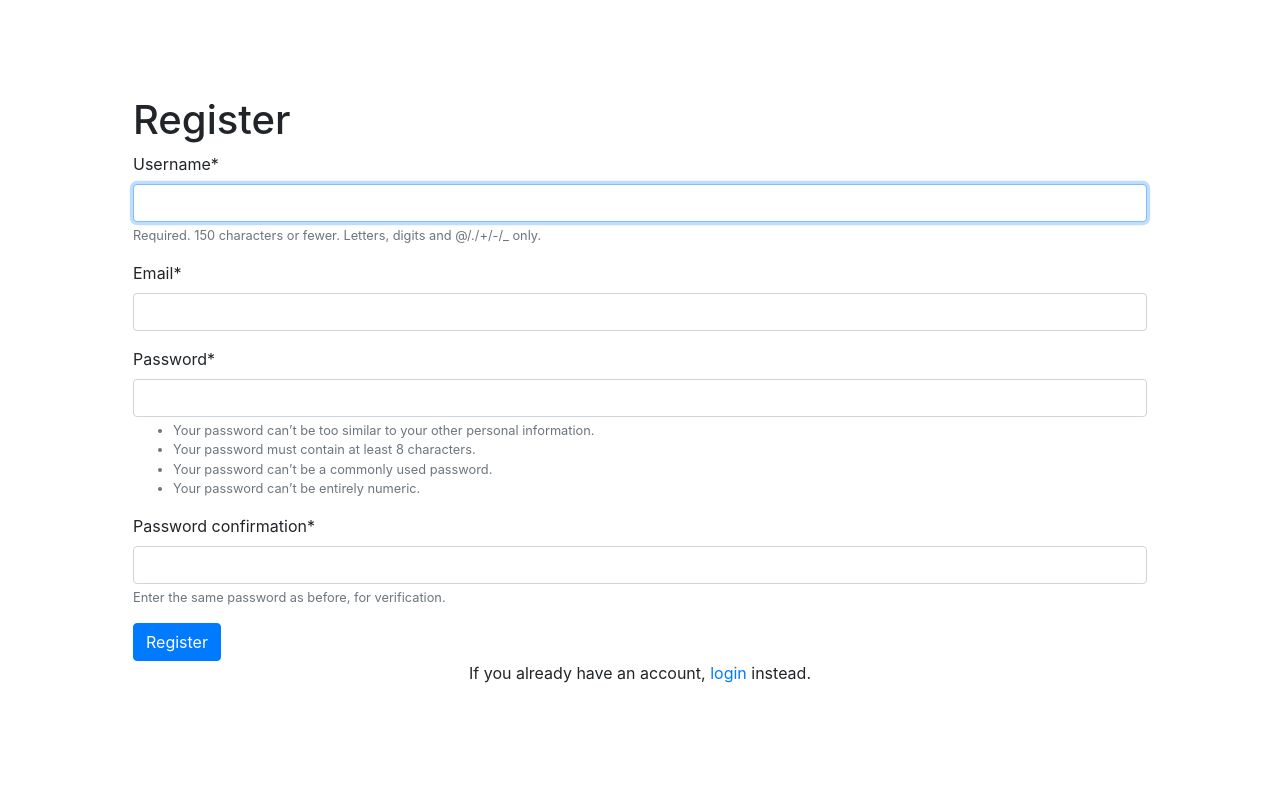
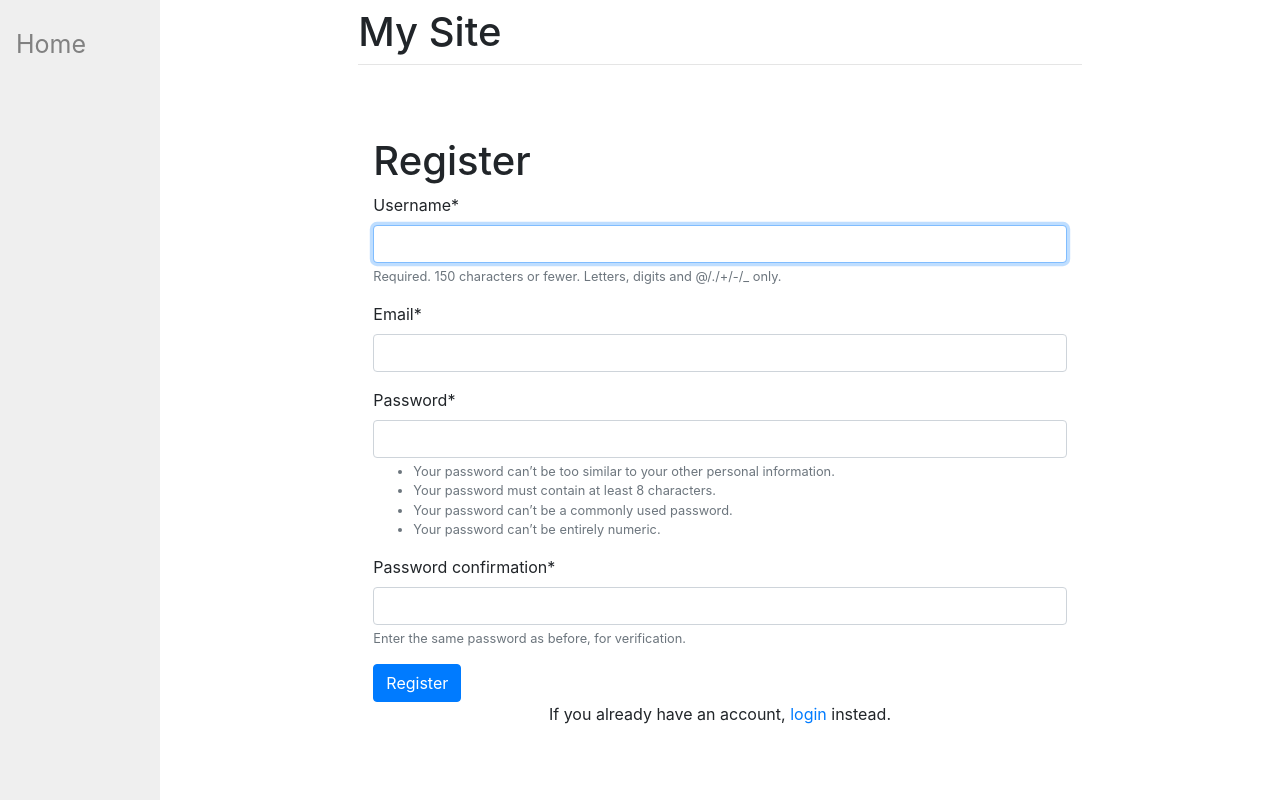
Before and after one commit to eniayo/task, a Django app: page /register in a window 1280 px wide. Run offline with Django 3.2, Linux system fonts and the light colour scheme; some libraries are stand-ins or nearby versions.

Commit message:
initial commit

```diff
--- a/mysite/mysite/settings.py
+++ b/mysite/mysite/settings.py
@@ -131,5 +131,5 @@
 
 STATIC_URL = '/static/'
 
-LOGIN_REDIRECT_URL = "/"
-LOGOUT_REDIRECT_URL = "/"
+LOGIN_REDIRECT_URL = "home"
+LOGOUT_REDIRECT_URL = "home"
--- a/mysite/mysite/urls.py
+++ b/mysite/mysite/urls.py
@@ -18,5 +18,8 @@
 
 urlpatterns = [
     path('', include('patron.urls')),
+    #path('', TemplateView.as_view(template_name='home.html'), name='home'), # new, might as well remove it later on
+    #path('login', views.login_request, name='login'),
     path('admin/', admin.site.urls),
+     path('', include('django.contrib.auth.urls')),
 ]
--- /dev/null
+++ b/mysite/patron/templates/patron/base.html
@@ -0,0 +1,67 @@
+<!DOCTYPE html>
+{% load static %}
+<html>
+<head>
+    <style type="text/css">
+        .sidenav {
+            height:100%;
+            width:160px;
+            position: fixed;
+            z-index:1;
+            top:0;
+            left:0;
+            background-color:#1111;
+            overflow-x: hidden;
+            padding-top: 20px;
+        }
+
+        .sidenav a{
+            padding:6px 8px 6px 16px;
+            text-decoration: none;
+            font-size: 25px;
+            color: #818181;
+            display: block;
+        }
+
+        .sidebar a:hover{
+            color: #f1f1f1;
+        }
+
+        .main{
+            margin-left:160px;
+            padding: 0px 10px;
+        }
+    </style>
+
+    <meta charset="utf-8">
+    <meta name="viewport" content="width-device-width, initial-scale=1, shrink-to-fit-no">
+
+    <link rel="stylesheet" href="https://stackpath.bootstrapcdn.com/bootstrap/4.3.1/css/bootstrap.min.css" integrity="sha384-ggOyR0iXCbMQv3Xipma34MD+dH/1fQ784/j6cY/iJTQUOhcWr7x9JvoRxT2MZw1T" crossorigin="anonymous">
+
+    <title>{% block title %} Eni's site {% endblock %}</title>
+</head>
+
+<body>
+    <div class= "sidenav">
+        <a href="/">Home</a>
+    </div>
+
+    <div id="content", name="content", class="main">
+        <div class="row justify-content-center">
+            <div class="col-8">
+                <h1 class="mt-2">My Site</h1>
+                <hr class="mt-0 mb-4">
+                    {% block content %}
+
+                    {% endblock %}
+
+            </div>
+        </div>
+    </div>
+
+    <script src="https://code.jquery.com/jquery-3.4.1.slim.min.js" integrity="sha384-J6qa4849blE2+poT4WnyKhv5vZF5SrPo0iEjwBvKU7imGFAV0wwj1yYfoRSJoZ+n" crossorigin="anonymous"></script>
+    <script src="https://cdn.jsdelivr.net/npm/popper.js@1.16.0/dist/umd/popper.min.js" integrity="sha384-Q6E9RHvbIyZFJoft+2mJbHaEWldlvI9IOYy5n3zV9zzTtmI3UksdQRVvoxMfooAo" crossorigin="anonymous"></script>
+    <script src="https://stackpath.bootstrapcdn.com/bootstrap/4.4.1/js/bootstrap.min.js" integrity="sha384-wfSDF2E50Y2D1uUdj0O3uMBJnjuUD4Ih7YwaYd1iqfktj0Uod8GCExl3Og8ifwB6" crossorigin="anonymous"></script>
+
+</body>
+</html>
--- a/mysite/patron/templates/patron/home.html
+++ b/mysite/patron/templates/patron/home.html
@@ -1,43 +1,13 @@
-{% load static %}
-<!DOCTYPE html>
-<html>
-  <head>
-      <!-- Required meta tags -->
-      <meta charset="utf-8">
-      <meta name="viewport" content="width=device-width, initial-scale=1.0">
-      <!--Bootstrap CSS-->
-      <link rel="stylesheet" href="https://stackpath.bootstrapcdn.com/bootstrap/4.4.1/css/bootstrap.min.css" integrity="sha384-Vkoo8x4CGsO3+Hhxv8T/Q5PaXtkKtu6ug5TOeNV6gBiFeWPGFN9MuhOf23Q9Ifjh" crossorigin="anonymous">
-    </head>
-    <body>
+{% extends 'patron/base.html' %}
 
-{% load crispy_forms_tags %}
-    <div class="container p-5">
-        {% block content %}
-      <form method="post">
-          {% csrf_token %}
-          {{ form|crispy }}
-            <div class="form-row">
-                <div class="col-lg-6 col-md-12">
-                    {{form.first_name|as_crispy_field}}
-                </div>
-                <div class="col-lg-6 col-md-12">
-                    {{ form.last_name|as_crispy_field }}
-                </div>
-            </div>
-            <div class="row">
-                {{ form.email_address|as_crispy_field }}
-            </div>
-            <div class="row">
-                {{ form.comment|as_crispy_field }}
-            </div>
-                <button type="submit">Submit</button>
-            </form>
-            {% endblock %}
-      </div>
-            <!-- Optional Javascript -->
-            <script src="https://code.jquery.com/jquery-3.4.1.slim.min.js" integrity="sha384-J6qa4849blE2+poT4WnyKhv5vZF5SrPo0iEjwBvKU7imGFAV0wwj1yYfoRSJoZ+n" crossorigin="anonymous"></script>
-            <script src="https://cdn.jsdelivr.net/npm/popper.js@1.16.0/dist/umd/popper.min.js" integrity="sha384-Q6E9RHvbIyZFJoft+2mJbHaEWldlvI9IOYy5n3zV9zzTtmI3UksdQRVvoxMfooAo" crossorigin="anonymous"></script>
-            <script src="https://stackpath.bootstrapcdn.com/bootstrap/4.4.1/js/bootstrap.min.js" integrity="sha384-wfSDF2E50Y2D1uUdj0O3uMBJnjuUD4Ih7YwaYd1iqfktj0Uod8GCExl3Og8ifwB6" crossorigin="anonymous"></script>
-    </body>
+{% block title %}Home{% endblock %}
 
-</html>
+{% block content %}
+{% if user.is_authenticated %}
+  Hi {{ user.username }}!
+  <p><a href="{% url 'logout' %}">Log Out</a></p>
+{% else %}
+  <p>You are not logged in</p>
+  <a href="{% url 'login' %}">Log In</a>
+{% endif %}
+{% endblock %}
--- a/mysite/patron/templates/patron/login.html
+++ b/mysite/patron/templates/patron/login.html
@@ -1,4 +1,4 @@
-{% extends 'patron/home.html' %}
+{% extends 'patron/base.html' %}
 
 {% load crispy_forms_tags %}
 
--- a/mysite/patron/templates/patron/logout.html
+++ b/mysite/patron/templates/patron/logout.html
@@ -1,4 +1,4 @@
-{% extends "patron/home.html" %}
+{% extends "patron/base.html" %}
 
 {% block content %}
 
--- a/mysite/patron/templates/patron/profile.html
+++ /dev/null
@@ -1,3 +0,0 @@
-<h1>Hello f"{username}.")</h1>
-
-<h1>Hello f"{{ request.user.username }}")</h1>
--- a/mysite/patron/views.py
+++ b/mysite/patron/views.py
@@ -6,7 +6,6 @@
 from django.contrib.auth.forms import AuthenticationForm
 
 def home(request):
-    #context = {}
     return render(request = request, template_name="patron/home.html")
 
 
@@ -44,4 +43,4 @@
 def logout_request(request):
     logout(request)
     messages.info(request, "You have successfully logged out")
-    return redirect("patron:homepage")
+    return redirect("patron:home")
```
Also changed, not shown: mysite/db.sqlite3, 4 other files.
